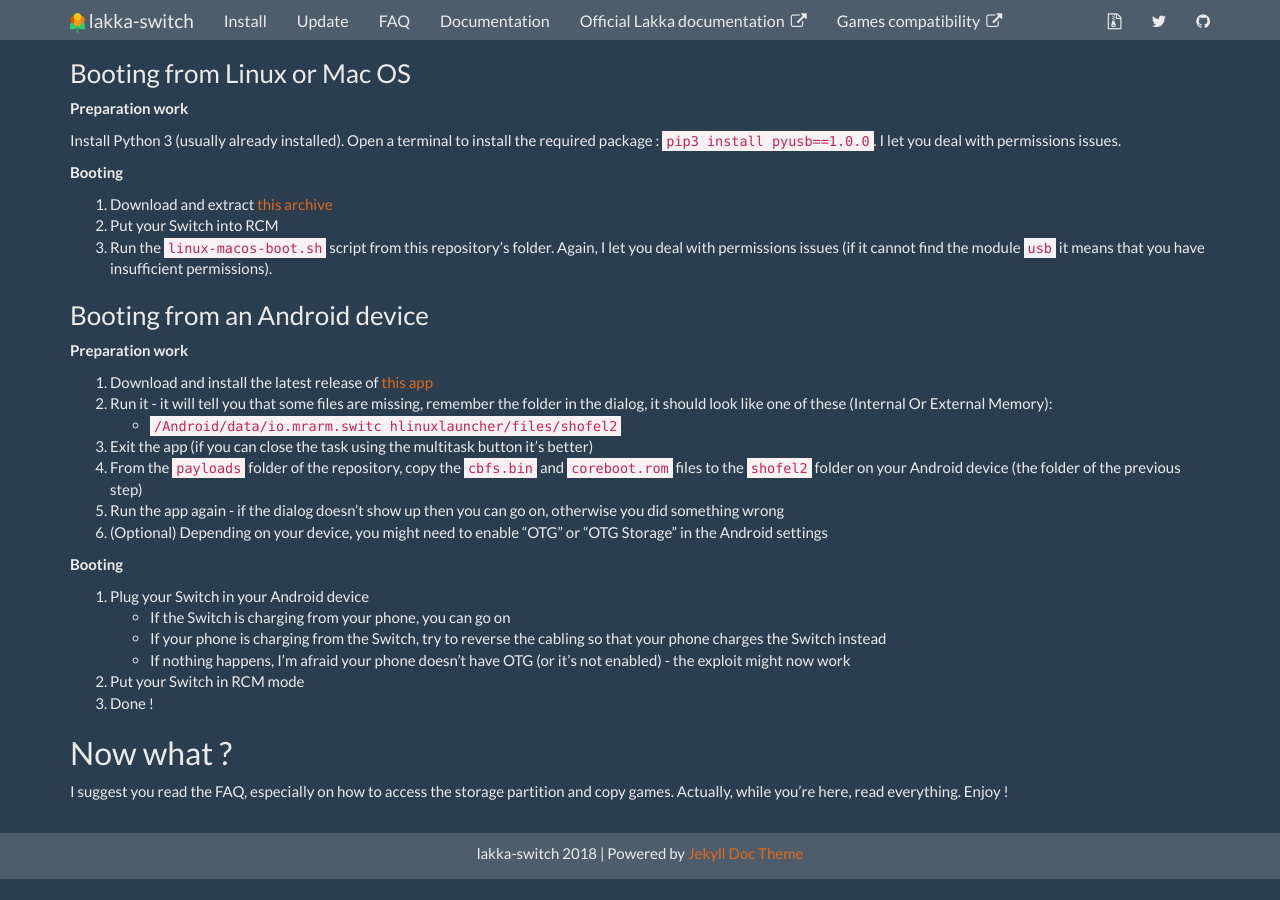
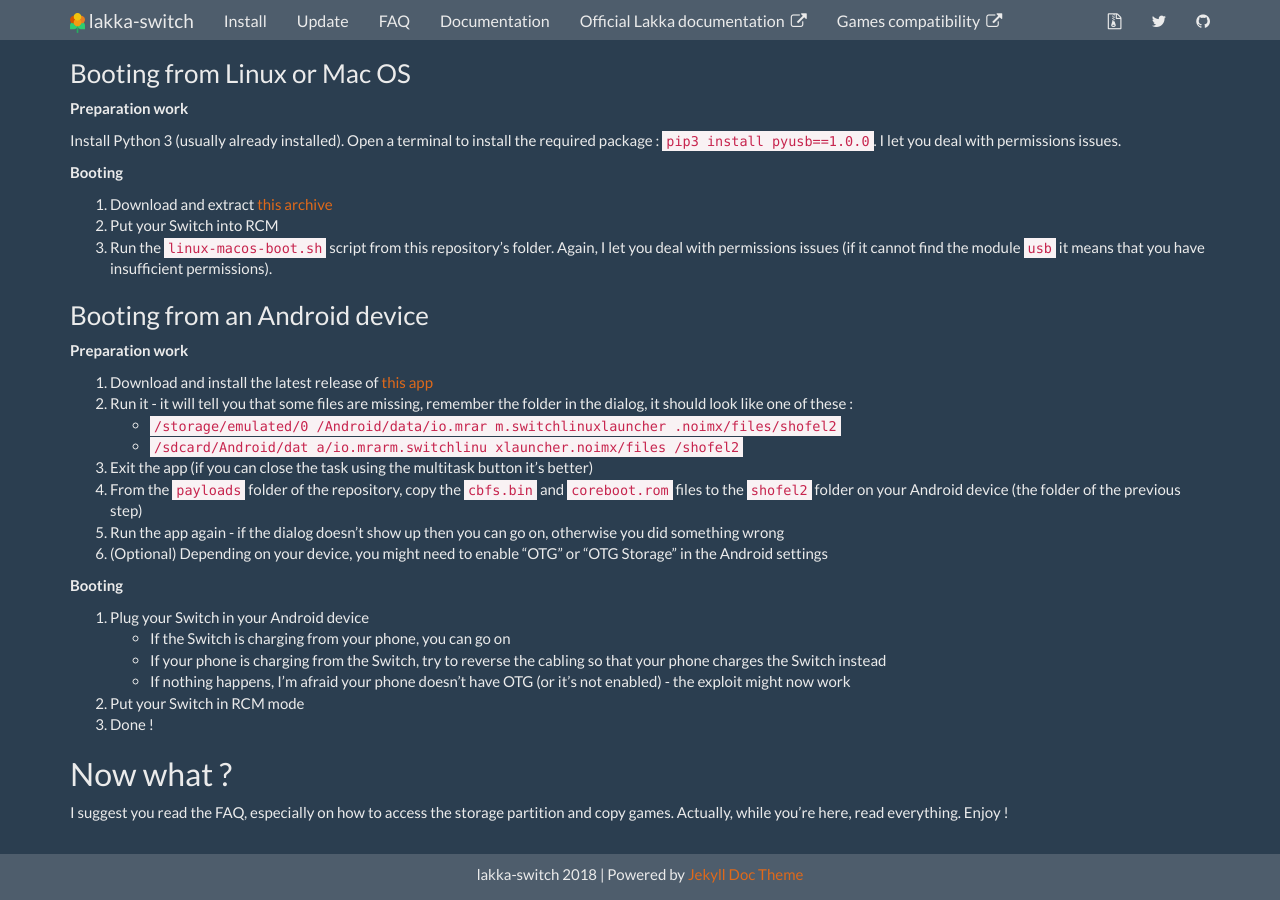
Before and after one commit to lakka-switch/documentation, a Jekyll site: the page built from installation.md, in a window 1280 px wide and 900 px high, scrolled down 1690 px. Built offline with Jekyll 4.4.1, drawn with Linux system fonts in a browser that asks for light colours; nearby versions of some CDN libraries; before the commit the page ends 2569 px from its top, so only the background shows below that.

Commit message:
Update installation.md

```diff
--- a/installation.md
+++ b/installation.md
@@ -80,9 +80,15 @@
 **Preparation work**
 
 1. Download and install the latest release of [this app](https://github.com/lakka-switch/switch_linux_launcher/releases/latest)
-2. Run it - it will tell you that some files are missing, remember the folder in the dialog, it should look like one of these (Internal Or External Memory):
-    * `/Android/data/io.mrarm.switc
-    hlinuxlauncher/files/shofel2`
+2. Run it - it will tell you that some files are missing, remember the folder in the dialog, it should look like one of these :
+    * `/storage/emulated/0
+    /Android/data/io.mrar
+    m.switchlinuxlauncher
+    .noimx/files/shofel2`
+    * `/sdcard/Android/dat
+    a/io.mrarm.switchlinu
+    xlauncher.noimx/files
+    /shofel2`
 4. Exit the app (if you can close the task using the multitask button it's better)
 5. From the `payloads` folder of the repository, copy the `cbfs.bin` and `coreboot.rom` files to the `shofel2` folder on your Android device (the folder of the previous step)
 6. Run the app again - if the dialog doesn't show up then you can go on, otherwise you did something wrong
```
